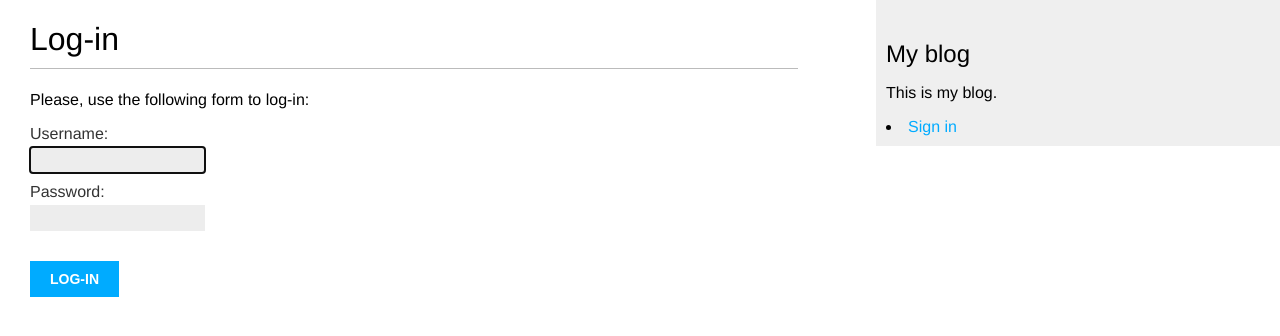
After one commit to zakton/Multi-user-Blog, a Django app: page /accounts/login/ in a window 1280 px wide. The commit adds this page. Shown: the top 336 px of the page. Run offline with Django 3.2, Linux system fonts and the light colour scheme.

Commit message:
002b - Login/Logout.

```diff
--- a/blog/templates/blog/base.html
+++ b/blog/templates/base.html
@@ -13,6 +13,14 @@
   <div id="sidebar">
     <h2>My blog</h2>
       <p>This is my blog.</p>
+
+      {% if request.user.is_authenticated %}
+        <li>User: {{ request.user }}</li>
+        <li><a href="{% url "logout" %}">Sign out</a></li>
+      {% else %}
+        <li><a href="{% url "login" %}">Sign in</a></li>
+      {% endif %}
+
   </div>
 </body>
 </html>
--- a/blog/templates/blog/post/createupdate.html
+++ b/blog/templates/blog/post/createupdate.html
@@ -1,4 +1,5 @@
-{% extends "blog/base.html" %}
+{% extends "base.html" %}
+
 
 {% block title %}
   {% if object %}
--- a/blog/templates/blog/post/delete.html
+++ b/blog/templates/blog/post/delete.html
@@ -1,4 +1,5 @@
-{% extends "blog/base.html" %}
+{% extends "base.html" %}
+
 
 {% block title %}Delete post{% endblock %}
 
--- a/blog/templates/blog/post/detail.html
+++ b/blog/templates/blog/post/detail.html
@@ -1,4 +1,5 @@
-{% extends "blog/base.html" %}
+{% extends "base.html" %}
+
 
 {% block title %}{{ post.title }}{% endblock %}
 
--- a/blog/templates/blog/post/list.html
+++ b/blog/templates/blog/post/list.html
@@ -1,4 +1,4 @@
-{% extends "blog/base.html" %}
+{% extends "base.html" %}
 
 {% block title %}My Blog{% endblock %}
 
--- /dev/null
+++ b/blog/templates/registration/login.html
@@ -0,0 +1,22 @@
+{% extends "base.html" %}
+
+{% block title %}Log-in{% endblock %}
+
+{% block content %}
+  <h1>Log-in</h1>
+  <div class="module">
+    {% if form.errors %}
+      <p>Your username and password didn't match. Please try again.</p>
+    {% else %}
+      <p>Please, use the following form to log-in:</p>
+    {% endif %}
+    <div class="login-form">
+      <form action="{% url 'login' %}" method="post">
+        {{ form.as_p }}
+        {% csrf_token %}
+        <input type="hidden" name="next" value="{{ next }}" />
+        <p><input type="submit" value="Log-in"></p>
+      </form>
+    </div>
+  </div>
+{% endblock %}
--- a/mysite/settings.py
+++ b/mysite/settings.py
@@ -121,3 +121,8 @@ USE_TZ = True
 # https://docs.djangoproject.com/en/dev/howto/static-files/
 
 STATIC_URL = '/static/'
+
+# Login / Logout
+
+LOGIN_REDIRECT_URL = '/blog'
+LOGOUT_REDIRECT_URL = '/blog'
--- a/mysite/urls.py
+++ b/mysite/urls.py
@@ -1,8 +1,10 @@
 from django.urls import path, include
 from django.contrib import admin
-
+from django.contrib.auth import views as auth_views
 
 urlpatterns = [
+    path('accounts/login/', auth_views.LoginView.as_view(), name='login'),
+    path('accounts/logout/', auth_views.LogoutView.as_view(), name='logout'),
     path('admin/', admin.site.urls),
     path('blog/', include('blog.urls', namespace='blog')),
 ]
```
Also changed, not shown: README.md.
